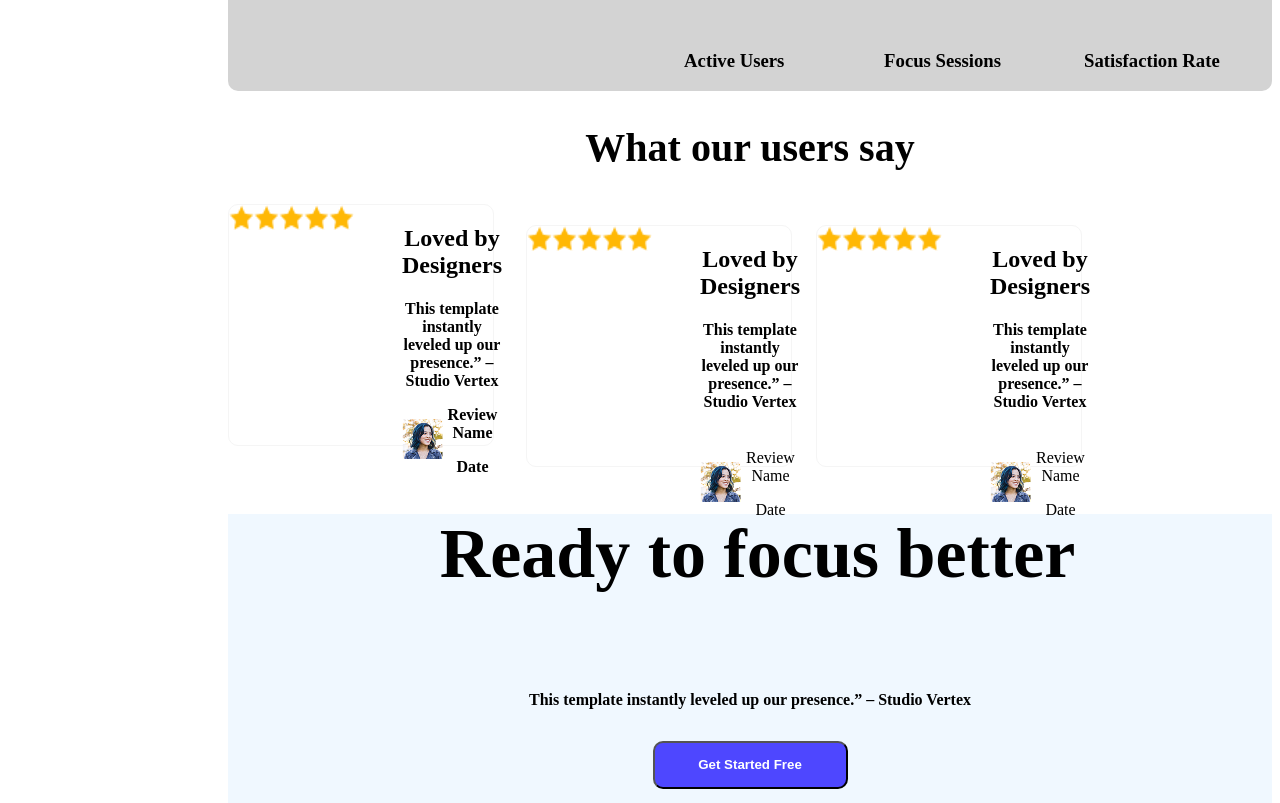
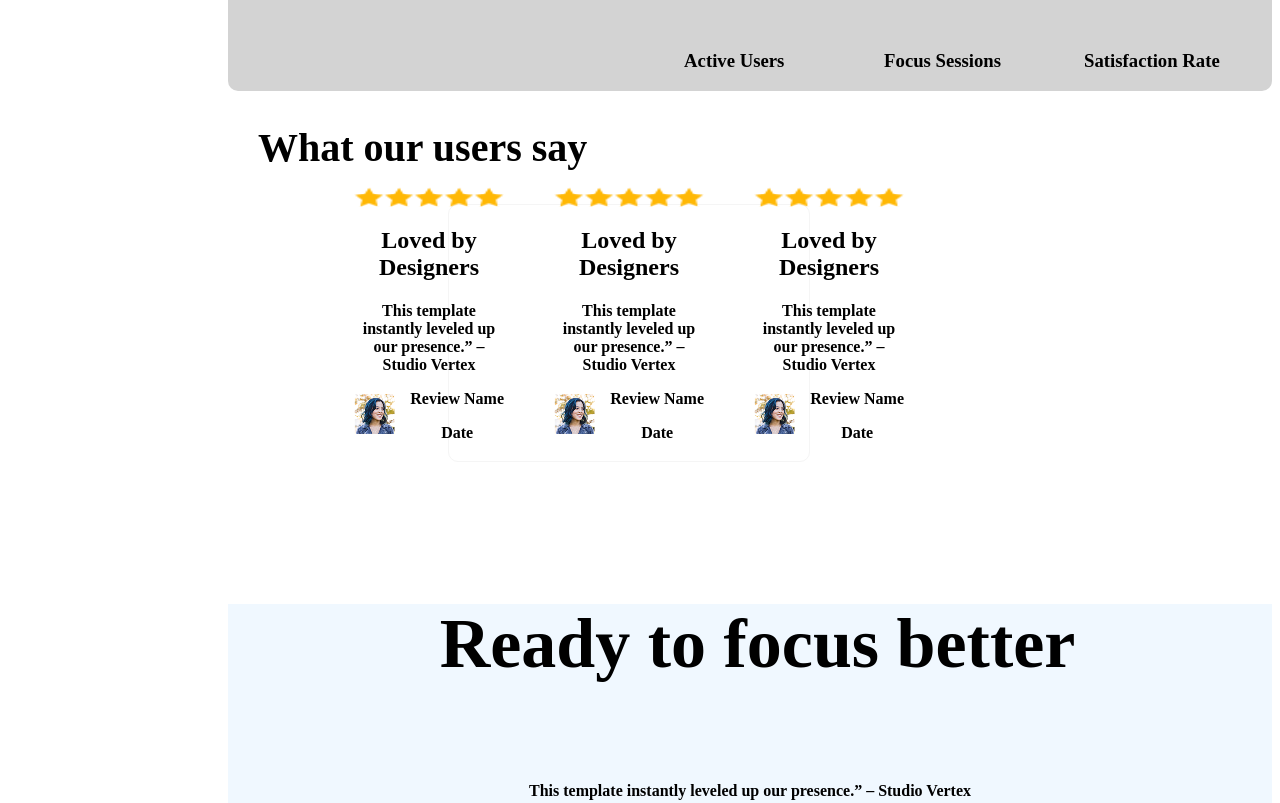
Before and after one commit to Jonyweb24/B12A01, a plain HTML site: page index.html in a window 1280 px wide. Shown: the part 1312-2115 px from the top of the page. Drawn offline with Linux system fonts and the light colour scheme.

Commit message:
added and edited the icon card and its style

```diff
--- a/index.css
+++ b/index.css
@@ -125,51 +125,55 @@ color:white;
     margin-left:220px;
     margin-top:0;
     gap:20px;
-    text-align: center;
+
     align-items: center;}
 
 .user-font{font-size: 40px;
-}
-
- .user-exp{ width:200px;
-    height: 60px;
-    display: flex;
-    gap:5px;
-    margin-top:125px;
-    margin-left: 220px;
-     gap:20px;
+    margin-left:250px;
     align-items: center;
 }
 
 .icon-img{
     display: flex;
-    /* margin-top:5px;  */
     justify-content: space-between;
     align-items: center;
  }
  .icon{
-     margin-top: 0px;
      display: flex;
      justify-content: center;
+
   }
 .icon img{
-    width: 25px;
-    height: 25px;
+    width: 30px;
+    height: 20px;
     justify-content: center;
     align-items: center;
-
+    margin-top:0px;
 }
 
- .icon-card{
-    width: 264px;
+.icon-card{width: 360px;
      display: flex;
-     height: 240px;
+    gap:50px;
+    align-items:center;
+    justify-content: center;
+    height: 256px;
+    text-align: center;
     box-shadow: #8987A1;
     border:0.5px solid whitesmoke;
     border-radius: 10px;
-    margin-top: 20px;
-    gap:24px;
+    margin-top: 10px;
+    margin-left: 220px;
  }
+ /* .icon-grid{
+     display:grid;
+ } */
+ .icon-grid{
+    display: grid;
+ }
+ /* .icon-gridm{
+    display: grid;
+
+ } */
 .designers{
     margin-top: 10px;
  }
@@ -182,7 +186,7 @@ color:white;
     justify-content: center;
     align-items: center;
     text-align: center;
-    margin-top:70px;
+    margin-top:80px;
 
  }
 .img-2{
@@ -254,7 +258,7 @@ color:white;
 .logo-section{
                 max-width: 1140px;
                 height: 428px;
-                background-color: whitesmoke;
+                background-color: white;
                 margin-top: 60px;
                 margin-left: 220px;
                 text-align: center;
@@ -266,7 +270,7 @@ color:white;
         color:#4E47FF;
         text-decoration: none;
         font-size: 100px;
-        font-weight:bolder
+        font-weight:bolder;
 }
 .logo-section .contact-icon{
     display: flex;
--- a/index.html
+++ b/index.html
@@ -61,20 +61,19 @@
       </div>
     </div>
     <section>
+      <div><h2 class="user-font">What our users say</h2>
+       </div>
       <div class="users">
-        <div><h2 class="user-font">What our users say</h2>
-       </div>
 
-        <!-- <div class="user-exp"> -->
           <div class="icon-card">
-            <div class="icon">
+             <div class="icon-grid">
+          <div class="icon">
                 <img src="./Assets/icon-star.png" alt="" />
                 <img src="./Assets/icon-star.png" alt="" />
                 <img src="./Assets/icon-star.png" alt="" />
                 <img src="./Assets/icon-star.png" alt="" />
                 <img src="./Assets/icon-star.png" alt="" />
             </div>
-            <br />
             <div>
               <h2 class="Designers">Loved by Designers</h2>
               <h4>
@@ -88,54 +87,56 @@
              </div>
             </div>
           </div>
-          <div class="icon-card">
-            <div class="icon">
-              <img src="./Assets/icon-star.png" alt="" />
-              <img src="./Assets/icon-star.png" alt="" />
-              <img src="./Assets/icon-star.png" alt="" />
-              <img src="./Assets/icon-star.png" alt="" />
-              <img src="./Assets/icon-star.png" alt="" />
+              </div>
+             <div class="icon-grid">
+          <div class="icon">
+                <img src="./Assets/icon-star.png" alt="" />
+                <img src="./Assets/icon-star.png" alt="" />
+                <img src="./Assets/icon-star.png" alt="" />
+                <img src="./Assets/icon-star.png" alt="" />
+                <img src="./Assets/icon-star.png" alt="" />
             </div>
-            <br />
             <div>
               <h2 class="Designers">Loved by Designers</h2>
               <h4>
                 This template instantly leveled up our presence.” – Studio
                 Vertex
-              </h4>
-             <div class="icon-img">
-              <div> <img src="Assets/avatar.png" alt=""></div>
+              <div class="icon-img">
+                <div> <img src="Assets/avatar.png" alt="">
+                </div>
              <div> <p>Review Name</p>
                    <p>Date</p>
              </div>
             </div>
+          </div>
+              </div>
+             <div class="icon-grid">
+          <div class="icon">
+                <img src="./Assets/icon-star.png" alt="" />
+                <img src="./Assets/icon-star.png" alt="" />
+                <img src="./Assets/icon-star.png" alt="" />
+                <img src="./Assets/icon-star.png" alt="" />
+                <img src="./Assets/icon-star.png" alt="" />
             </div>
-          </div>
-          <div class="icon-card">
-            <div class="icon">
-              <img src="./Assets/icon-star.png" alt="" />
-              <img src="./Assets/icon-star.png" alt="" />
-              <img src="./Assets/icon-star.png" alt="" />
-              <img src="./Assets/icon-star.png" alt="" />
-              <img src="./Assets/icon-star.png" alt="" />
-            </div>
-            <br />
             <div>
               <h2 class="Designers">Loved by Designers</h2>
               <h4>
                 This template instantly leveled up our presence.” – Studio
                 Vertex
-              </h4>
               <div class="icon-img">
-              <div> <img src="Assets/avatar.png" alt="">
-              </div>
+                <div> <img src="Assets/avatar.png" alt="">
+                </div>
              <div> <p>Review Name</p>
                    <p>Date</p>
              </div>
             </div>
           </div>
-        </div>
-      </div>
+              </div>
+
+              </div>
+          </div>
+
+
     </section>
     <section >
        <div class="focus">
```
Lines whose indentation alone changed are shown as unchanged.
